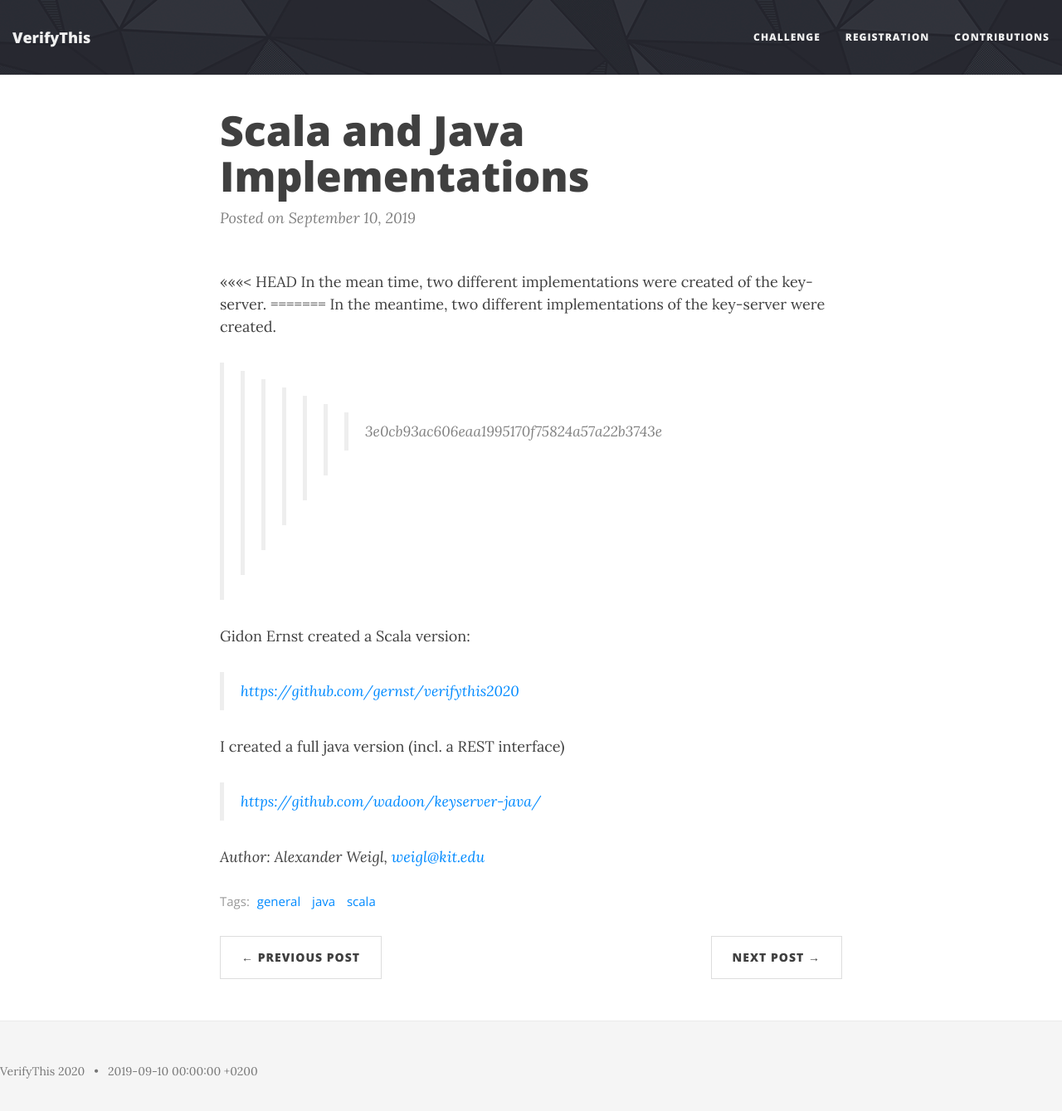
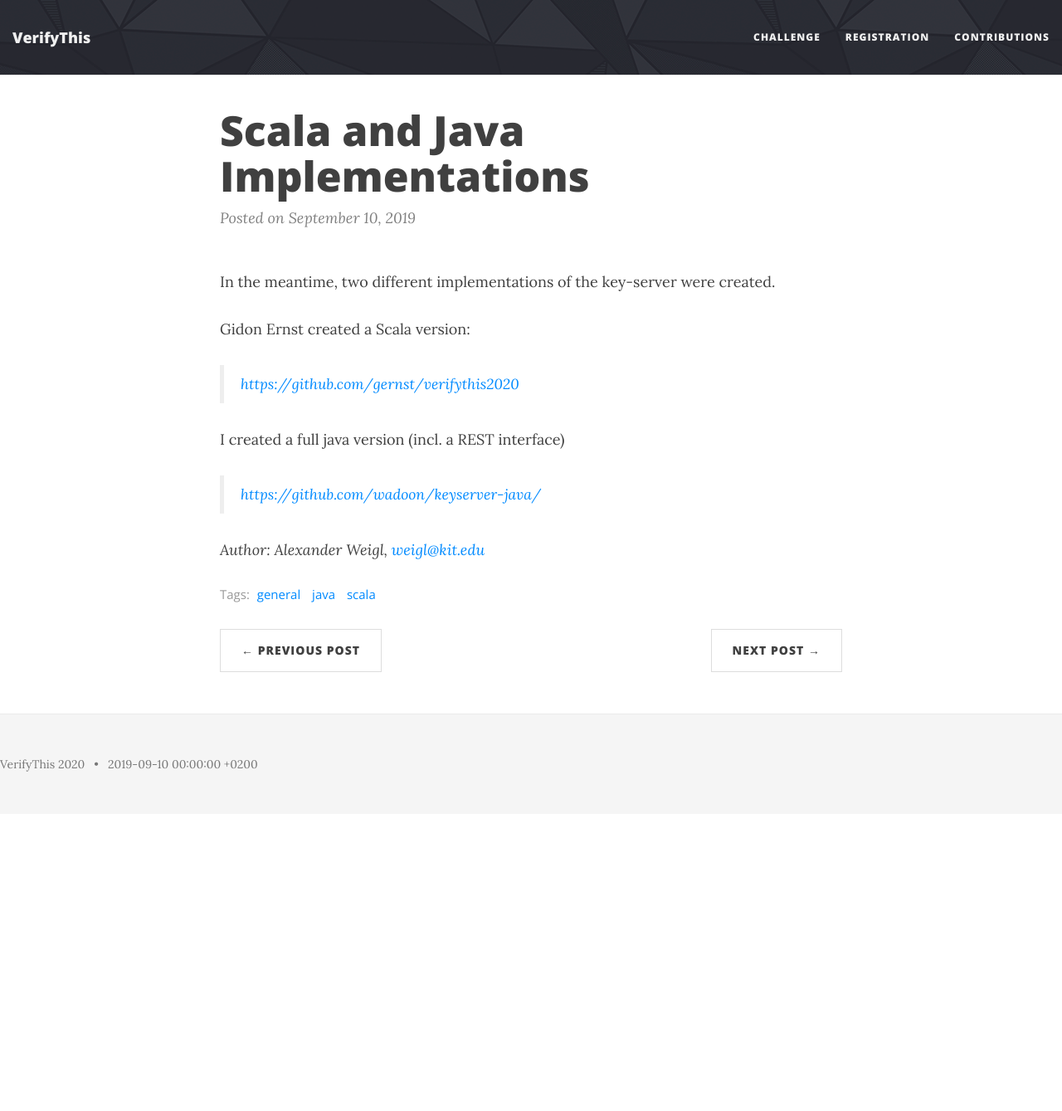
Before and after one commit to verifythis/verifythis.github.io, a Jekyll site: the page built from _posts/2019-09-10-implementations.md, in a window 1280 px wide and 1351 px high. Shown: the top 1339 px of the window at 83% size. Built offline with Jekyll 4.4.1, drawn with Linux system fonts in a browser that asks for light colours.

Commit message:
Fixing wrong local merge.

```diff
--- a/_posts/2019-09-10-implementations.md
+++ b/_posts/2019-09-10-implementations.md
@@ -6,11 +6,7 @@
 author: weigl
 ---
 
-<<<<<<< HEAD
-In the mean time, two different implementations were created of the key-server.
-=======
 In the meantime, two different implementations of the key-server were created.
->>>>>>> 3e0cb93ac606eaa1995170f75824a57a22b3743e
 
 Gidon Ernst created a Scala version:
 
```
